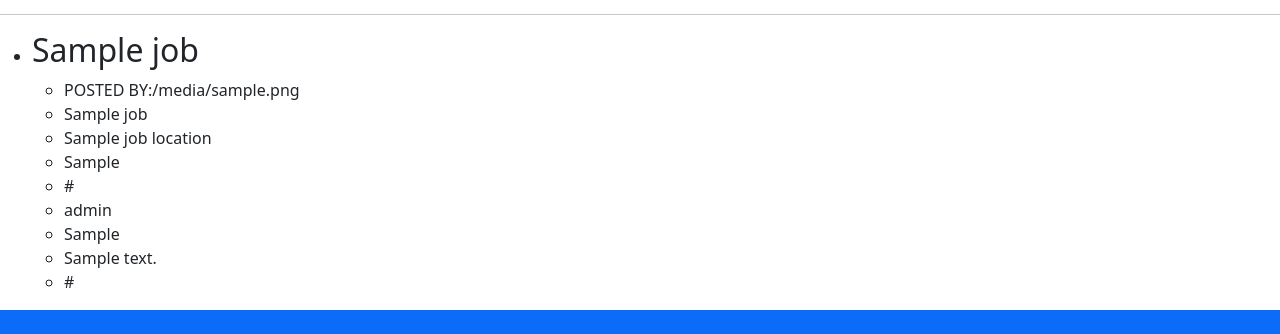
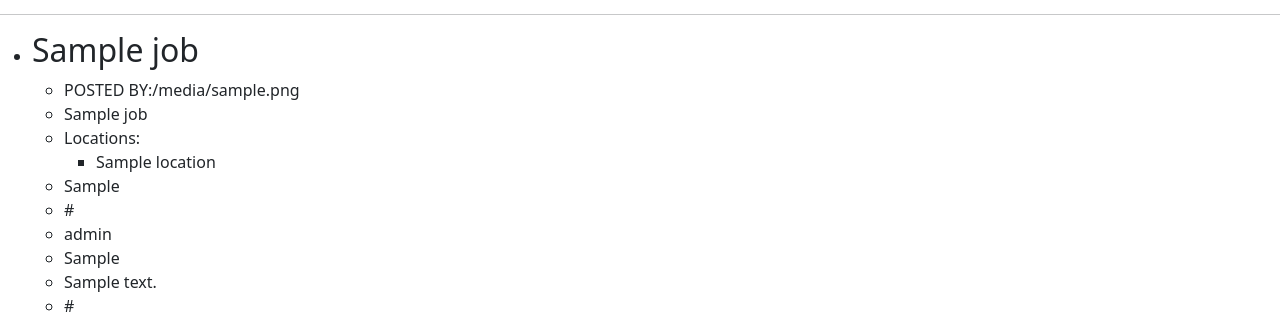
Before and after one commit to IanMalobaMwakha/AppliVault, a Python web app: template applivault/core/templates/core/index.html in a window 1280 px wide. Shown: the part 585-919 px from the top of the page. Before the commit the page ends 895 px from the top, so only its background shows below. Run offline with Jinja, Linux system fonts and the light colour scheme; the template is opened without the code that fills it: most values are stand-ins (such as "Sample title", 1, 10 or a date in 2020); some libraries are stand-ins or nearby versions.

Commit message:
modified:   applivault/core/templates/core/index.html

```diff
--- a/applivault/core/templates/core/index.html
+++ b/applivault/core/templates/core/index.html
@@ -24,7 +24,12 @@
             <ul>
                <li>POSTED BY:{{ job.job_poster }}</li>
                <li>{{ job.company_name }}</li>
-               <li>{{ job.job_location.name }}</li>
+               <li>Locations:</li>
+                  <ul>
+                     {% for location in job.job_location %}
+                        <li>{{ location.name }}</li>
+                     {% endfor %}
+                  </ul>
                <li>{{ job.job_alternative_location }}</li>
                <li>{{ job.company_website_link }}</li>
                <li>{{ job.experience_level }}</li>
```
Also changed, not shown: applivault/db.sqlite3, applivault/job/migrations/0015_job_job_salary_alter_job_job_location.py (added).
